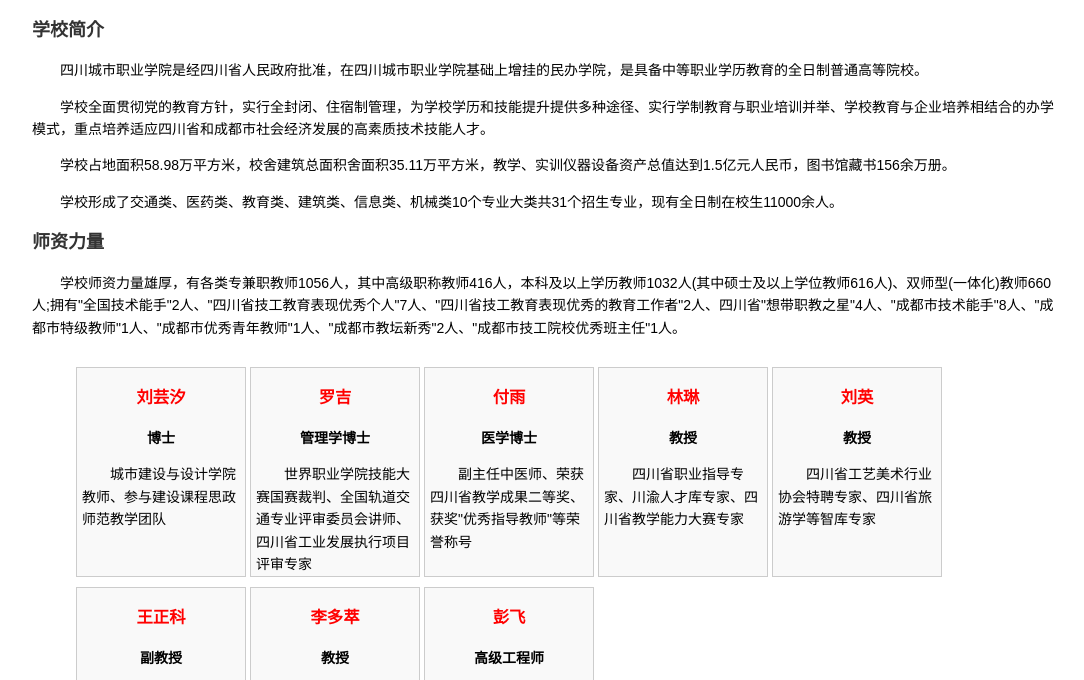
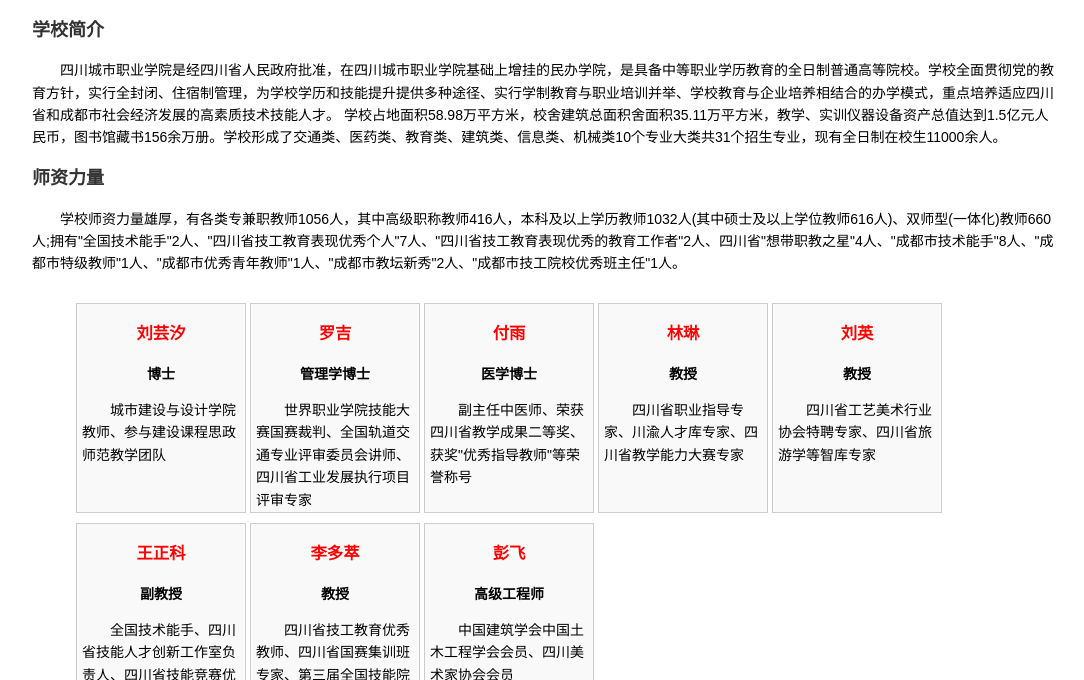
Before and after one commit to Three-Brothers/newschool.github.io, a plain HTML site: page sccs.html in a window 1280 px wide. Shown: the part 68-748 px from the top of the page, without its empty margins (96-1180 px from the left). Drawn offline with Linux system fonts and the light colour scheme.

Commit message:
Update sccs.html

```diff
--- a/sccs.html
+++ b/sccs.html
@@ -106,10 +106,8 @@
 <body>
     <h1>四川城市职业学院</h1>
     <h2>学校简介</h2>
-    <p>四川城市职业学院是经四川省人民政府批准，在四川城市职业学院基础上增挂的民办学院，是具备中等职业学历教育的全日制普通高等院校。</p>
-    <p>学校全面贯彻党的教育方针，实行全封闭、住宿制管理，为学校学历和技能提升提供多种途径、实行学制教育与职业培训并举、学校教育与企业培养相结合的办学模式，重点培养适应四川省和成都市社会经济发展的高素质技术技能人才。</p>
-    <p>学校占地面积58.98万平方米，校舍建筑总面积舍面积35.11万平方米，教学、实训仪器设备资产总值达到1.5亿元人民币，图书馆藏书156余万册。</p>
-    <p>学校形成了交通类、医药类、教育类、建筑类、信息类、机械类10个专业大类共31个招生专业，现有全日制在校生11000余人。</p>
+    <p>四川城市职业学院是经四川省人民政府批准，在四川城市职业学院基础上增挂的民办学院，是具备中等职业学历教育的全日制普通高等院校。学校全面贯彻党的教育方针，实行全封闭、住宿制管理，为学校学历和技能提升提供多种途径、实行学制教育与职业培训并举、学校教育与企业培养相结合的办学模式，重点培养适应四川省和成都市社会经济发展的高素质技术技能人才。
+    学校占地面积58.98万平方米，校舍建筑总面积舍面积35.11万平方米，教学、实训仪器设备资产总值达到1.5亿元人民币，图书馆藏书156余万册。学校形成了交通类、医药类、教育类、建筑类、信息类、机械类10个专业大类共31个招生专业，现有全日制在校生11000余人。</p>
     <h2>师资力量</h2>
     <p>学校师资力量雄厚，有各类专兼职教师1056人，其中高级职称教师416人，本科及以上学历教师1032人(其中硕士及以上学位教师616人)、双师型(一体化)教师660人;拥有"全国技术能手"2人、"四川省技工教育表现优秀个人"7人、"四川省技工教育表现优秀的教育工作者"2人、四川省"想带职教之星"4人、"成都市技术能手"8人、"成都市特级教师"1人、"成都市优秀青年教师"1人、"成都市教坛新秀"2人、"成都市技工院校优秀班主任"1人。</p>
     <div class="teachers">
```
